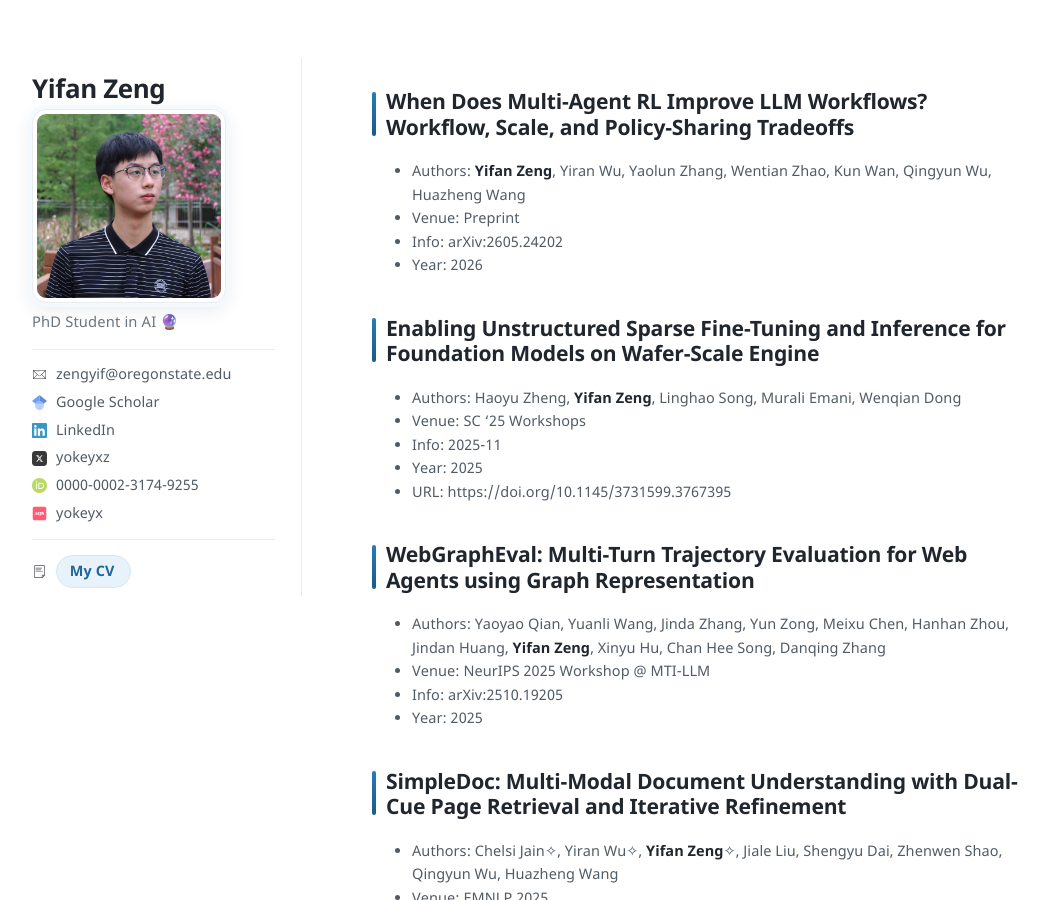
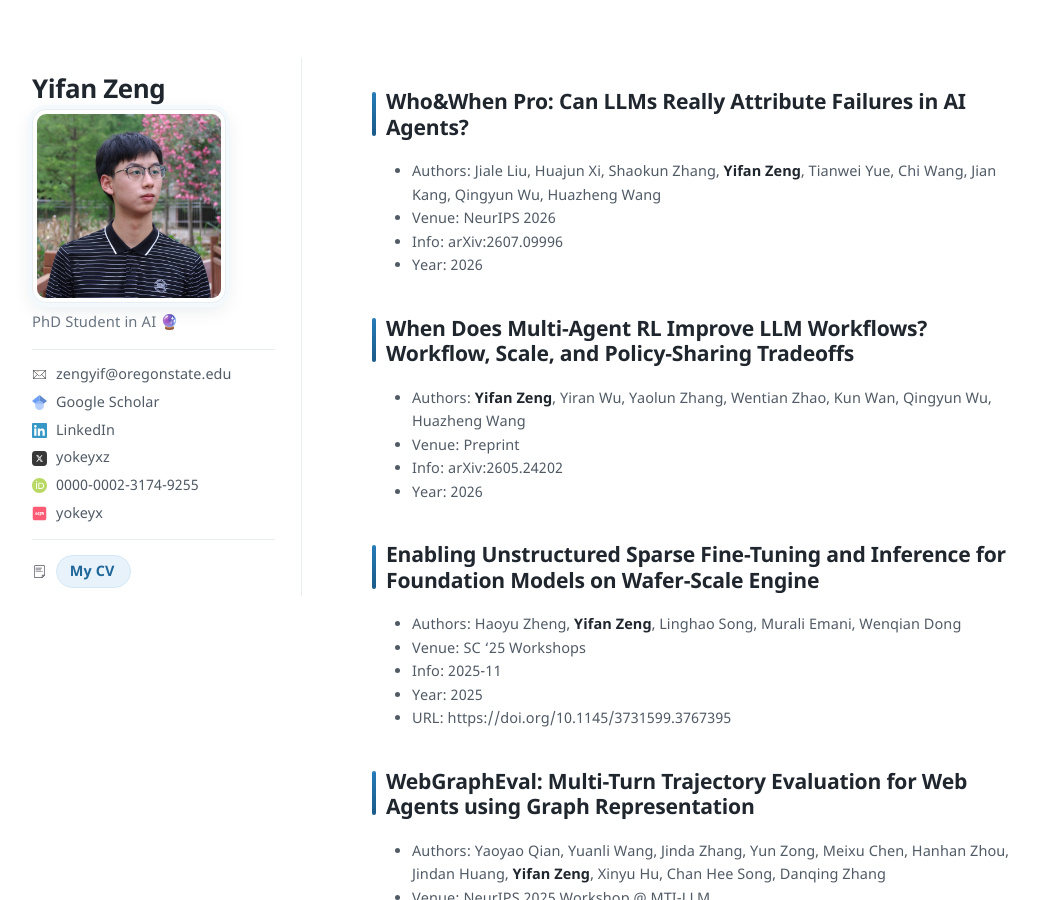
Before and after one commit to XHMY/xhmy.github.io, a Jekyll site: the page built from publications.md, in a window 1280 px wide and 900 px high. Shown: the whole window, without its empty margins (108-1157 px from the left). Built offline with Jekyll 4.4.1, drawn with Linux system fonts in a browser that asks for light colours; our own code applies the rules of GitHub Pages for plain Markdown files.

Commit message:
Add Who&When Pro (NeurIPS 2026) to publications; update CV
Co-Authored-By: Claude Opus 5.5 <noreply@anthropic.com>

```diff
--- a/publications.md
+++ b/publications.md
@@ -38,6 +38,12 @@
  "## " block (like this comment) are ignored.
 =============================================================================
 -->
+
+## Who&When Pro: Can LLMs Really Attribute Failures in AI Agents?
+- Authors: Jiale Liu, Huajun Xi, Shaokun Zhang, **Yifan Zeng**, Tianwei Yue, Chi Wang, Jian Kang, Qingyun Wu, Huazheng Wang
+- Venue: NeurIPS 2026
+- Info: arXiv:2607.09996
+- Year: 2026
 
 ## When Does Multi-Agent RL Improve LLM Workflows? Workflow, Scale, and Policy-Sharing Tradeoffs
 - Authors: **Yifan Zeng**, Yiran Wu, Yaolun Zhang, Wentian Zhao, Kun Wan, Qingyun Wu, Huazheng Wang
```
Also changed, not shown: 1 other file.
